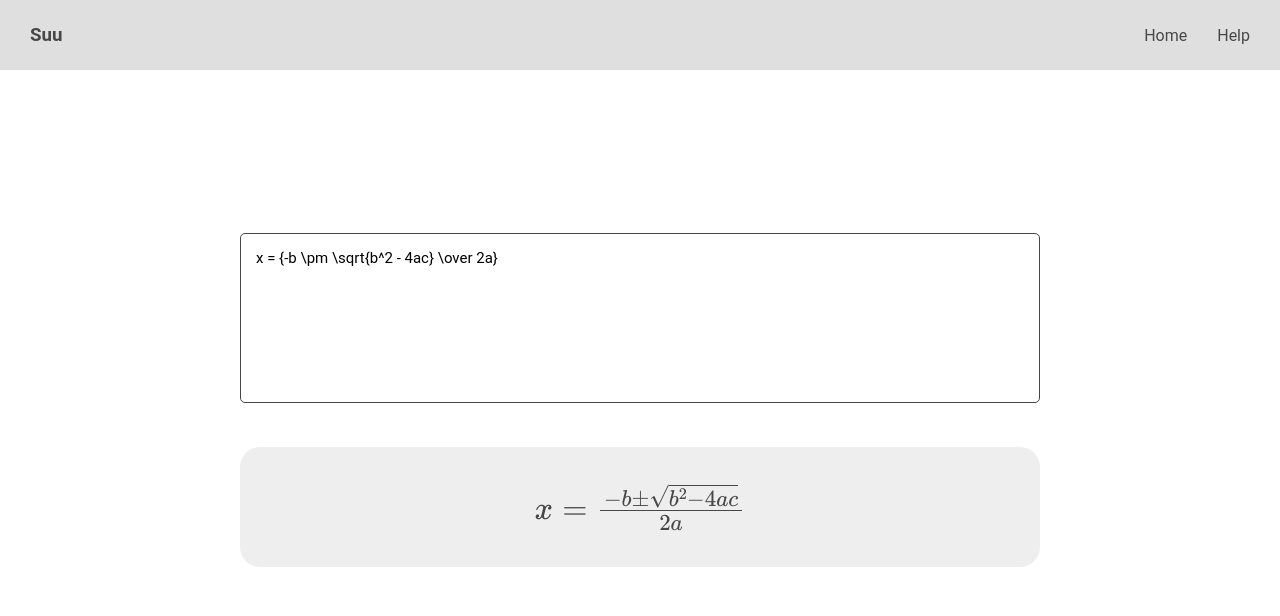
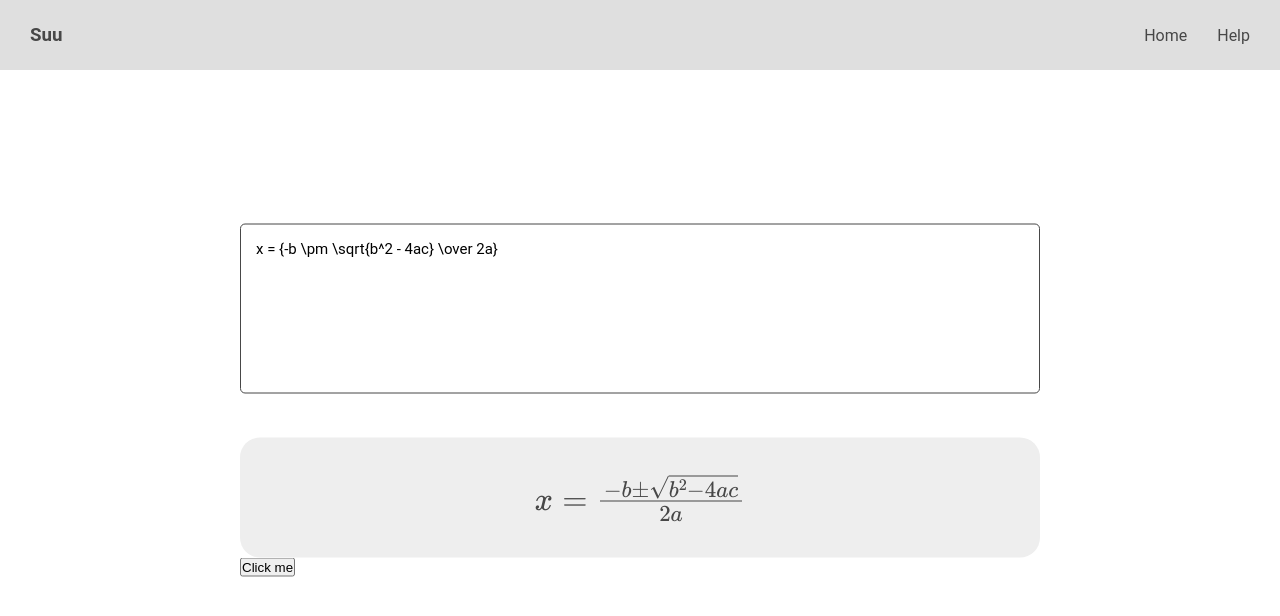
Before and after one commit to Sakamochanq/LaTex-Formula-Generator, a React (Create React App) app: page / in a window 1280 px wide. Shown: the top 616 px of the page. Built offline with nearby package versions, Linux system fonts and the light colour scheme.

Commit message:
fix: Componentの配置変え

```diff
--- a/src/App.css
+++ b/src/App.css
@@ -8,6 +8,13 @@ body {
   box-sizing: border-box;
   margin: 0;
   padding: 0;
+}
+
+.wrapper {
+  position: absolute;
+  transform: translate(-50%, -50%);
+  top: 50%;
+  left: 50%;
 }
 
 /* Header */
@@ -42,10 +49,7 @@ header {
 /* Latex Container */
 
 .latex-container {
-  position: absolute;
-  transform: translate(-50%, -50%);
-  top: 50%;
-  left: 50%;
+
 }
 
 #inputBox {
@@ -91,3 +95,9 @@ header {
   }
 
 }
+
+/* Button */
+
+.button-container {
+  display: flex;
+}
--- a/src/App.js
+++ b/src/App.js
@@ -1,12 +1,16 @@
 import Header from './components/Header';
 import Generator from './components/Generator';
+import Button from './components/Button';
 import './App.css';
 
 function App() {
   return (
     <div className="App">
       <Header />
-      <Generator />
+      <div className="wrapper">
+        <Generator />
+        <Button />
+      </div>
     </div>
   );
 }
--- /dev/null
+++ b/src/components/Button.js
@@ -0,0 +1,10 @@
+import React from 'react'
+
+export const Button = () => {
+  return (
+    <div className="button-container">
+        <button>Click me</button>
+    </div>
+  )
+}
+export default Button
```
